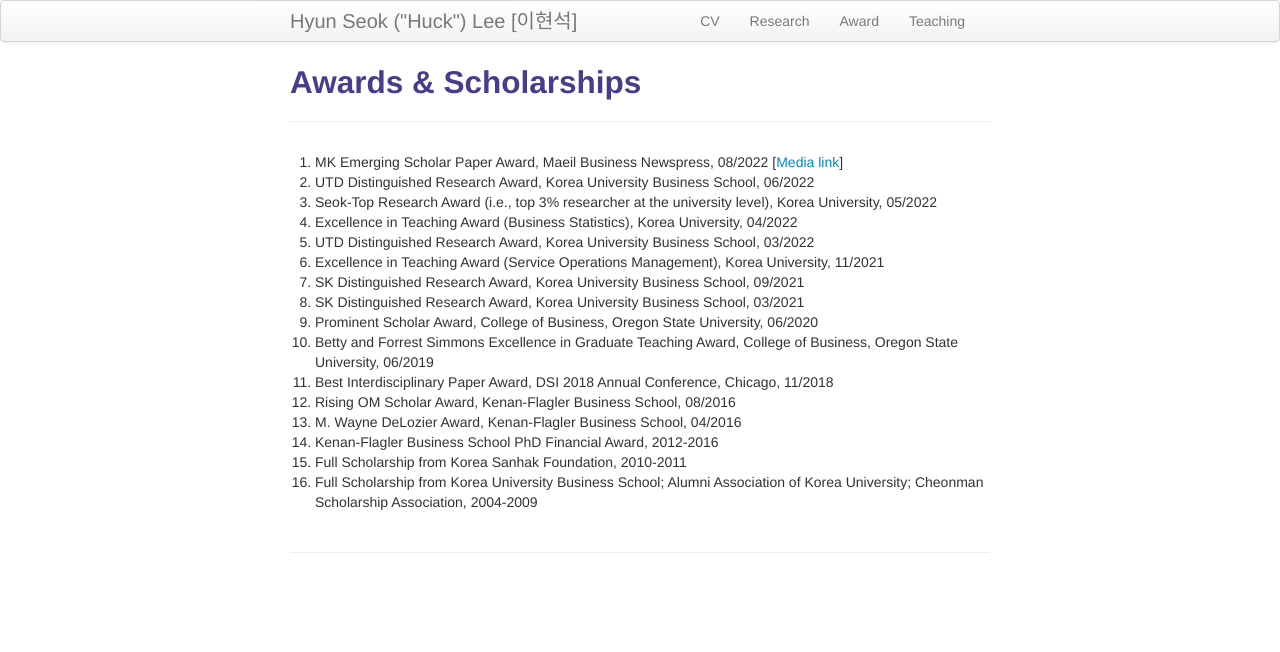
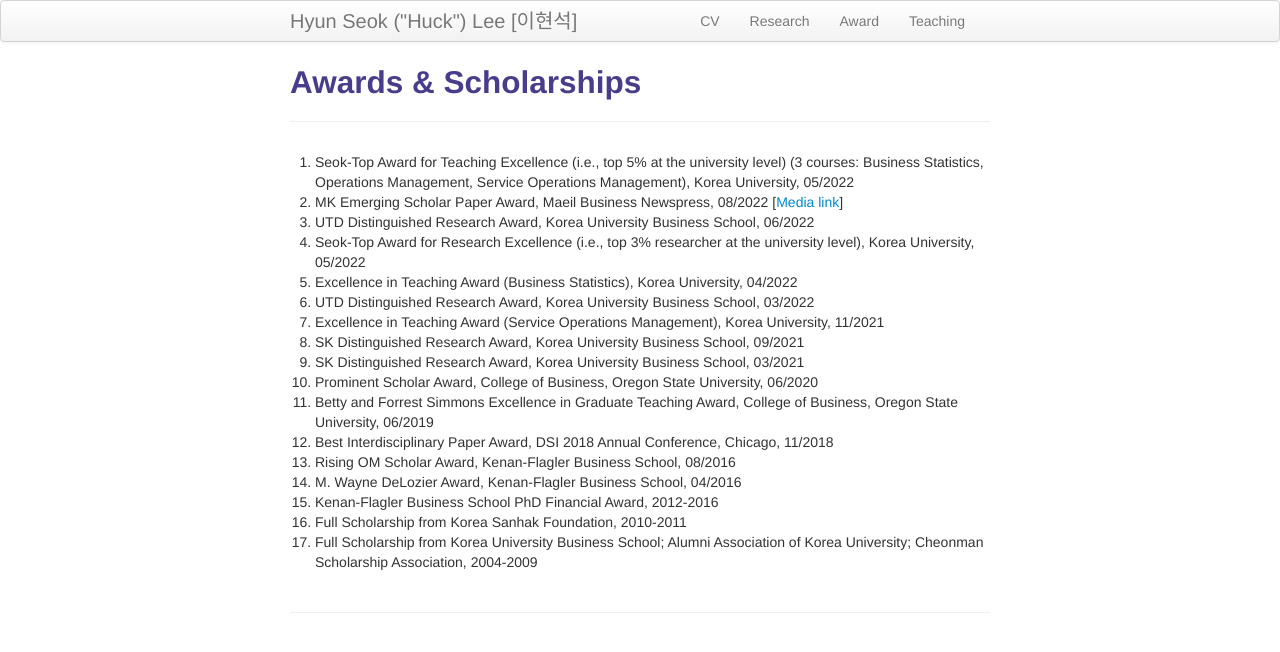
Before and after one commit to lordya2/lordya2.github.io, a Jekyll site: the page built from pages/award.md, in a window 1280 px wide. Shown: the top 652 px of the page. Built offline with Jekyll 4.4.1, drawn with Linux system fonts in a browser that asks for light colours.

Commit message:
Update award.md

```diff
--- a/pages/award.md
+++ b/pages/award.md
@@ -6,22 +6,23 @@ description: Hyun Seok ("Huck") Lee's Awards
 
 
 <!-- ### <u>Awards </u>-->
-1. MK Emerging Scholar Paper Award, Maeil Business Newspress, 08/2022 [[Media link](https://www.mk.co.kr/news/economy/view/2022/08/732544/)]
-2. UTD Distinguished Research Award, Korea University Business School, 06/2022
-3. Seok-Top Research Award (i.e., top 3% researcher at the university level), Korea University, 05/2022
-4. Excellence in Teaching Award (Business Statistics), Korea University, 04/2022
-5. UTD Distinguished Research Award, Korea University Business School, 03/2022
-6. Excellence in Teaching Award (Service Operations Management), Korea University, 11/2021
-7. SK Distinguished Research Award, Korea University Business School, 09/2021
-8. SK Distinguished Research Award, Korea University Business School, 03/2021
-9. Prominent Scholar Award, College of Business, Oregon State University, 06/2020
-10. Betty and Forrest Simmons Excellence in Graduate Teaching Award, College of Business, Oregon State University, 06/2019
-11. Best Interdisciplinary Paper Award, DSI 2018 Annual Conference, Chicago, 11/2018
-12. Rising OM Scholar Award, Kenan-Flagler Business School, 08/2016
-13. M. Wayne DeLozier Award, Kenan-Flagler Business School, 04/2016
-14. Kenan-Flagler Business School PhD Financial Award, 2012-2016
-15. Full Scholarship from Korea Sanhak Foundation, 2010-2011
-16. Full Scholarship from Korea University Business School; Alumni Association of Korea University; Cheonman Scholarship Association, 2004-2009
+1. Seok-Top Award for Teaching Excellence (i.e., top 5% at the university level) (3 courses: Business Statistics, Operations Management, Service Operations Management), Korea University, 05/2022
+2. MK Emerging Scholar Paper Award, Maeil Business Newspress, 08/2022 [[Media link](https://www.mk.co.kr/news/economy/view/2022/08/732544/)]
+3. UTD Distinguished Research Award, Korea University Business School, 06/2022
+4. Seok-Top Award for Research Excellence (i.e., top 3% researcher at the university level), Korea University, 05/2022
+5. Excellence in Teaching Award (Business Statistics), Korea University, 04/2022
+6. UTD Distinguished Research Award, Korea University Business School, 03/2022
+7. Excellence in Teaching Award (Service Operations Management), Korea University, 11/2021
+8. SK Distinguished Research Award, Korea University Business School, 09/2021
+9. SK Distinguished Research Award, Korea University Business School, 03/2021
+10. Prominent Scholar Award, College of Business, Oregon State University, 06/2020
+11. Betty and Forrest Simmons Excellence in Graduate Teaching Award, College of Business, Oregon State University, 06/2019
+12. Best Interdisciplinary Paper Award, DSI 2018 Annual Conference, Chicago, 11/2018
+13. Rising OM Scholar Award, Kenan-Flagler Business School, 08/2016
+14. M. Wayne DeLozier Award, Kenan-Flagler Business School, 04/2016
+15. Kenan-Flagler Business School PhD Financial Award, 2012-2016
+16. Full Scholarship from Korea Sanhak Foundation, 2010-2011
+17. Full Scholarship from Korea University Business School; Alumni Association of Korea University; Cheonman Scholarship Association, 2004-2009
 
 <!--
 [click here for the most recent version of the paper]({{ BASE_PATH}}/pages/working_papers/sample-working-paper.pdf)
```
